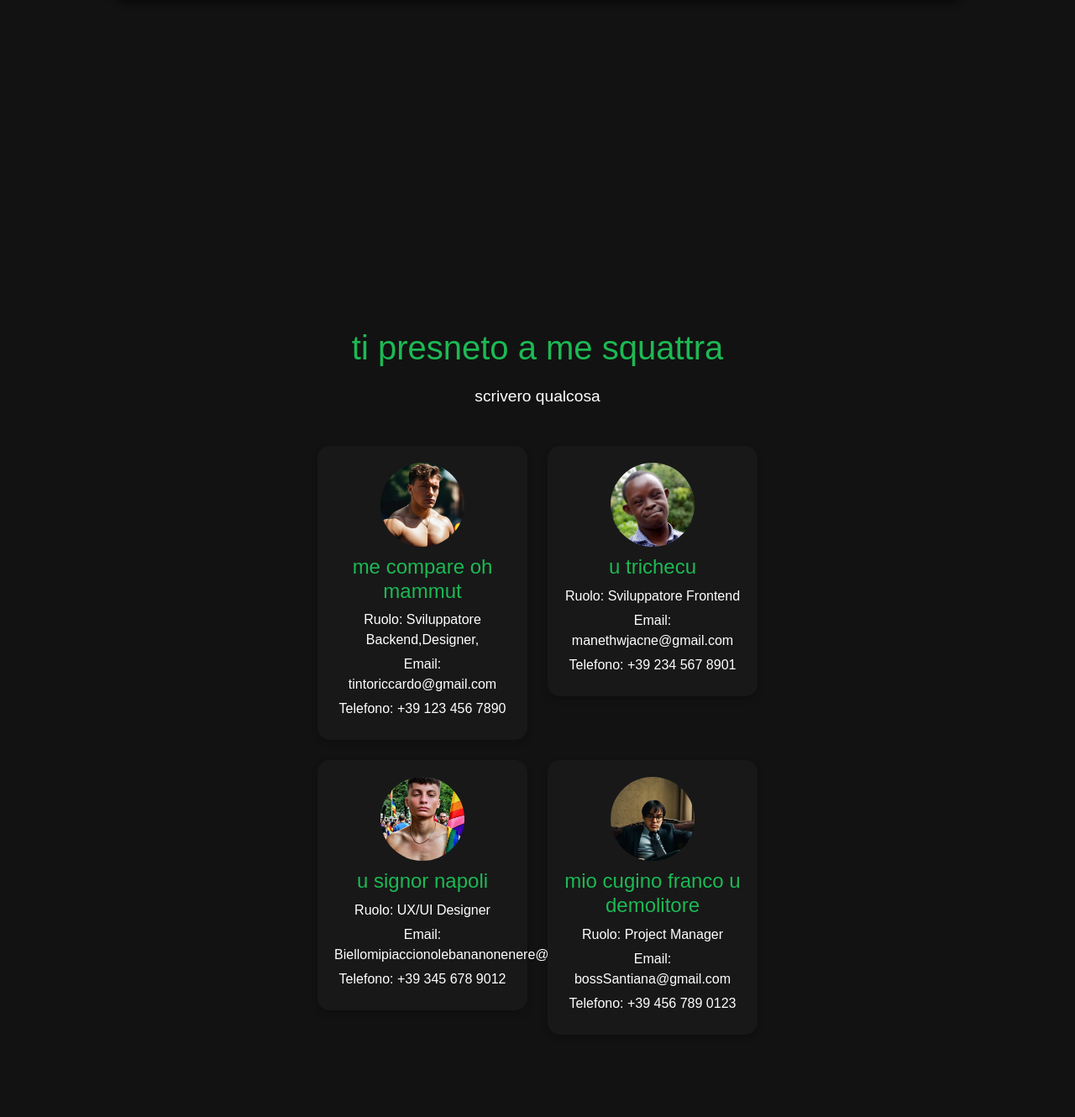
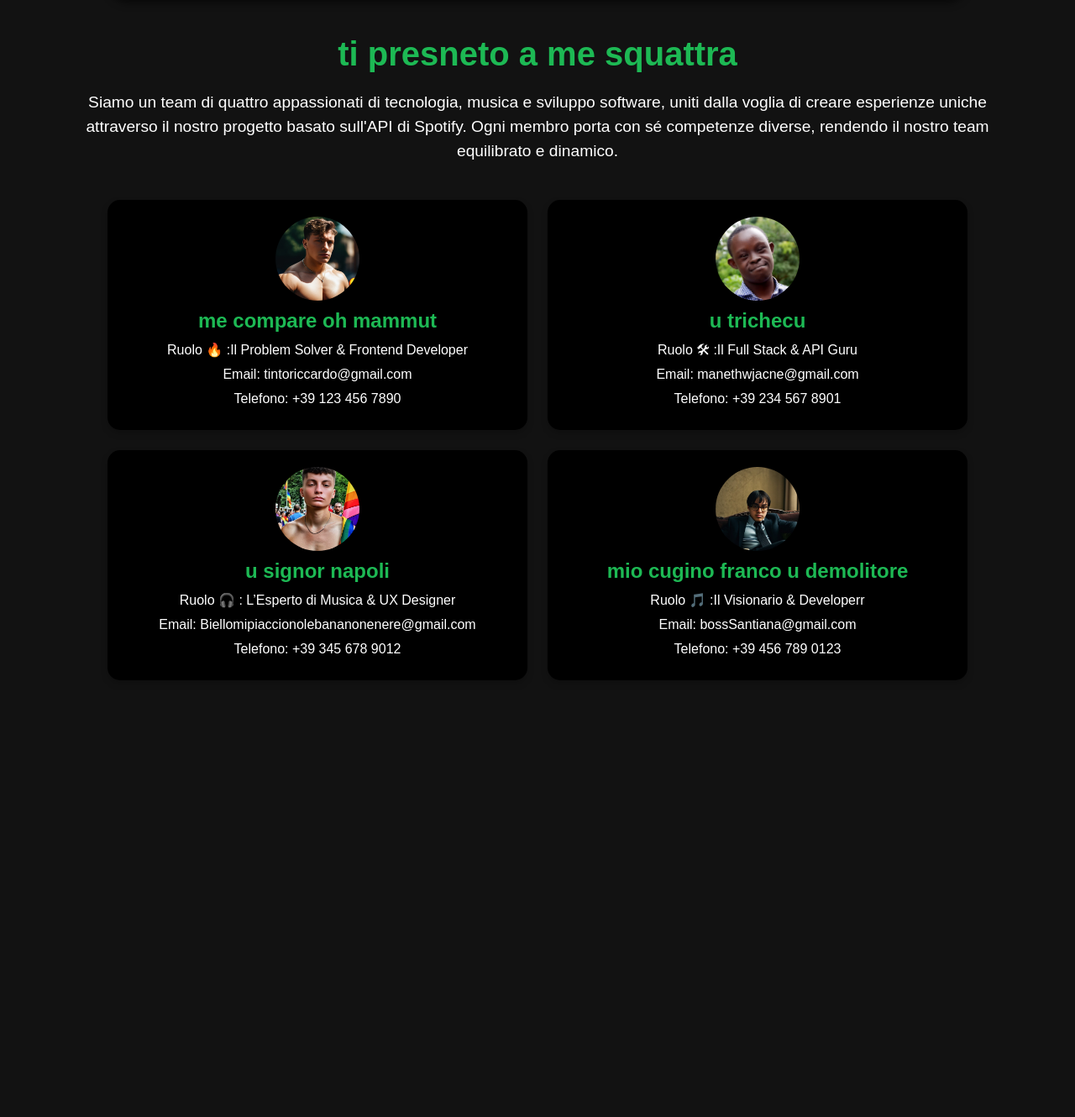
Before and after one commit to SantianaAlexander/Refactoring_Spotify, a Flask app: template templates/about_us.html in a window 1280 px wide. Shown: the part 60-1390 px from the top of the page at 84% size. After the commit the page ends 870 px from the top, so only its background shows below. Run offline with Flask 3, Linux system fonts and the light colour scheme; the template is opened without the code that fills it, so the values that code supplies are empty.

Commit message:
king del css e dei cessi

```diff
--- a/blueprints/playlist.py
+++ b/blueprints/playlist.py
@@ -42,4 +42,4 @@ def playlist_details(playlist_id):
     results = sp.playlist_tracks(playlist_id)
     tracks = results['items']
 
-    return render_template('playlist_details.html', tracks=tracks)
+    return render_template('playlist_details.html', tracks=tracks, playlist=playlist)
--- a/templates/about_us.html
+++ b/templates/about_us.html
@@ -25,11 +25,11 @@
     }
 
     .h1About {
-        color: #1DB954;
-        font-size: 2.5rem;
-        margin-bottom: 20px;
-        padding-top: 350px;
-    }
+    color: #1DB954;
+    font-size: 2.5rem;
+    font-weight: bold;
+}
+
 
     p {
         font-size: 1.2rem;
@@ -37,7 +37,6 @@
     }
 
 
-    /* Contenitore del team */
     .team-container {
         display: flex;
         flex-wrap: wrap;
@@ -46,13 +45,13 @@
         margin-top: 30px;
     }
 
-    /* Card del membro del team */
+
     .team-member {
-        background-color: #181818;
+        background-color: #000000;
         border-radius: 15px;
         padding: 20px;
         text-align: center;
-        width: 250px;
+        width: 500px;
         box-shadow: 0 4px 8px rgba(0, 0, 0, 0.2);
         transition: transform 0.3s ease, box-shadow 0.3s ease;
     }
@@ -62,7 +61,7 @@
         box-shadow: 0 6px 12px rgba(0, 0, 0, 0.3);
     }
 
-    /* Immagini del team */
+
     .team-member img {
         width: 100px;
         height: 100px;
@@ -71,10 +70,11 @@
         margin-bottom: 10px;
     }
 
-    /* Nome e ruolo */
+
     .team-member h3 {
         color: #1DB954;
         font-size: 1.5rem;
+        font-weight: bold;
     }
 
     .team-member p {
@@ -118,13 +118,15 @@
     <!-- SEZIONE ABOUT US -->
     <main class="container text-center mb-5 mainAbout">
         <h1 class="h1About">ti presneto a me squattra</h1>
-        <p>scrivero qualcosa </p>
+        <p>Siamo un team di quattro appassionati di tecnologia, musica e sviluppo software,
+            uniti dalla voglia di creare esperienze uniche attraverso il nostro progetto basato sull'API di Spotify.
+            Ogni membro porta con sé competenze diverse, rendendo il nostro team equilibrato e dinamico.</p>
         <div class="row justify-content-center mt-4">
             <div class="col-md-6 col-sm-6">
                 <div class="team-member">
                     <img src="../static/images/tinto.jpg" alt="">
                     <h3>me compare oh mammut</h3>
-                    <p>Ruolo: Sviluppatore Backend,Designer,</p>
+                    <p>Ruolo 🔥 :Il Problem Solver & Frontend Developer</p>
                     <p>Email: tintoriccardo@gmail.com</p>
                     <p>Telefono: +39 123 456 7890</p>
                 </div>
@@ -133,7 +135,7 @@
                 <div class="team-member">
                     <img src="../static/images/maneth.jpg" alt="Luigi Verdi">
                     <h3>u trichecu</h3>
-                    <p>Ruolo: Sviluppatore Frontend</p>
+                    <p>Ruolo 🛠 :Il Full Stack & API Guru</p>
                     <p>Email: manethwjacne@gmail.com</p>
                     <p>Telefono: +39 234 567 8901</p>
                 </div>
@@ -144,7 +146,7 @@
                 <div class="team-member">
                     <img src="../static/images/Biello.png" alt="Giovanna Bianchi">
                     <h3>u signor napoli</h3>
-                    <p>Ruolo: UX/UI Designer</p>
+                    <p>Ruolo 🎧 : L’Esperto di Musica & UX Designer</p>
                     <p>Email: Biellomipiaccionolebananonenere@gmail.com</p>
                     <p>Telefono: +39 345 678 9012</p>
                 </div>
@@ -153,7 +155,7 @@
                 <div class="team-member">
                     <img src="../static/images/Santi.jpg" alt="Carlo Neri">
                     <h3>mio cugino franco u demolitore</h3>
-                    <p>Ruolo: Project Manager</p>
+                    <p>Ruolo 🎵 :Il Visionario & Developerr</p>
                     <p>Email: bossSantiana@gmail.com</p>
                     <p>Telefono: +39 456 789 0123</p>
                 </div>
```
Also changed, not shown: templates/playlist_details.html (+22 -6 lines).
